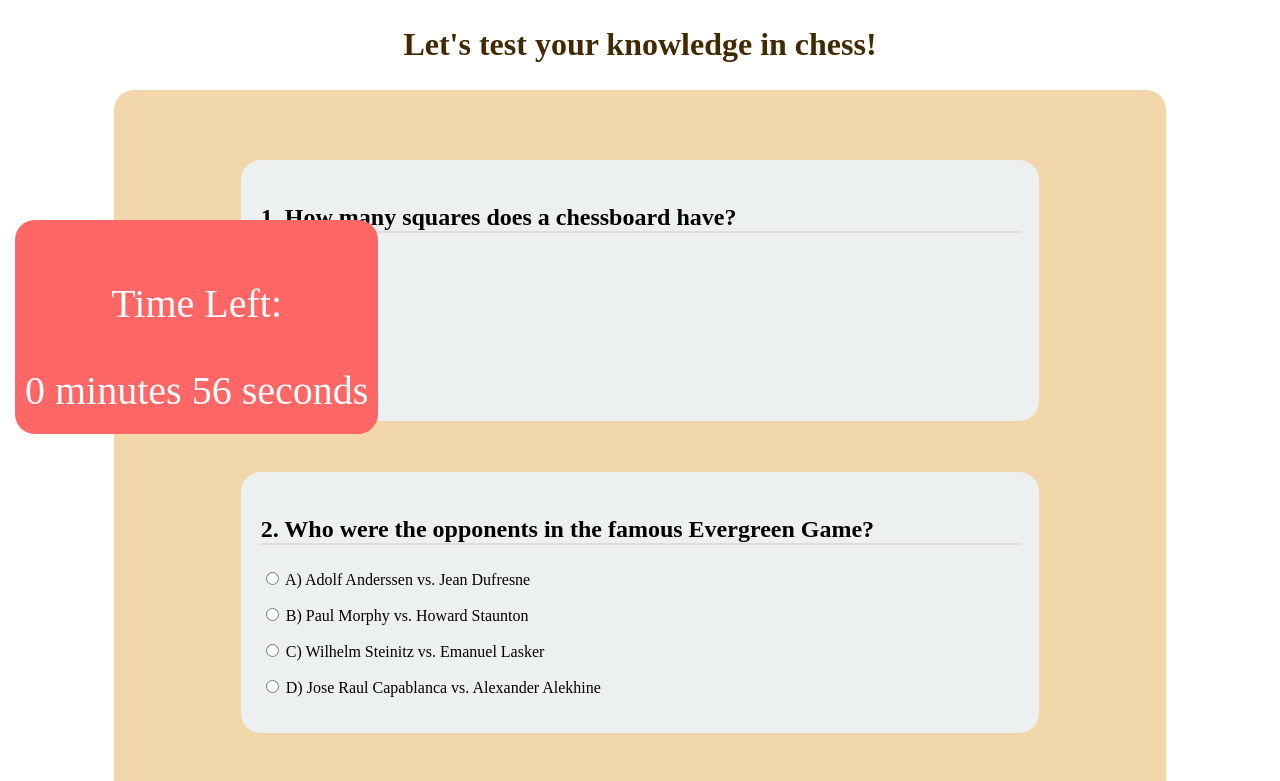
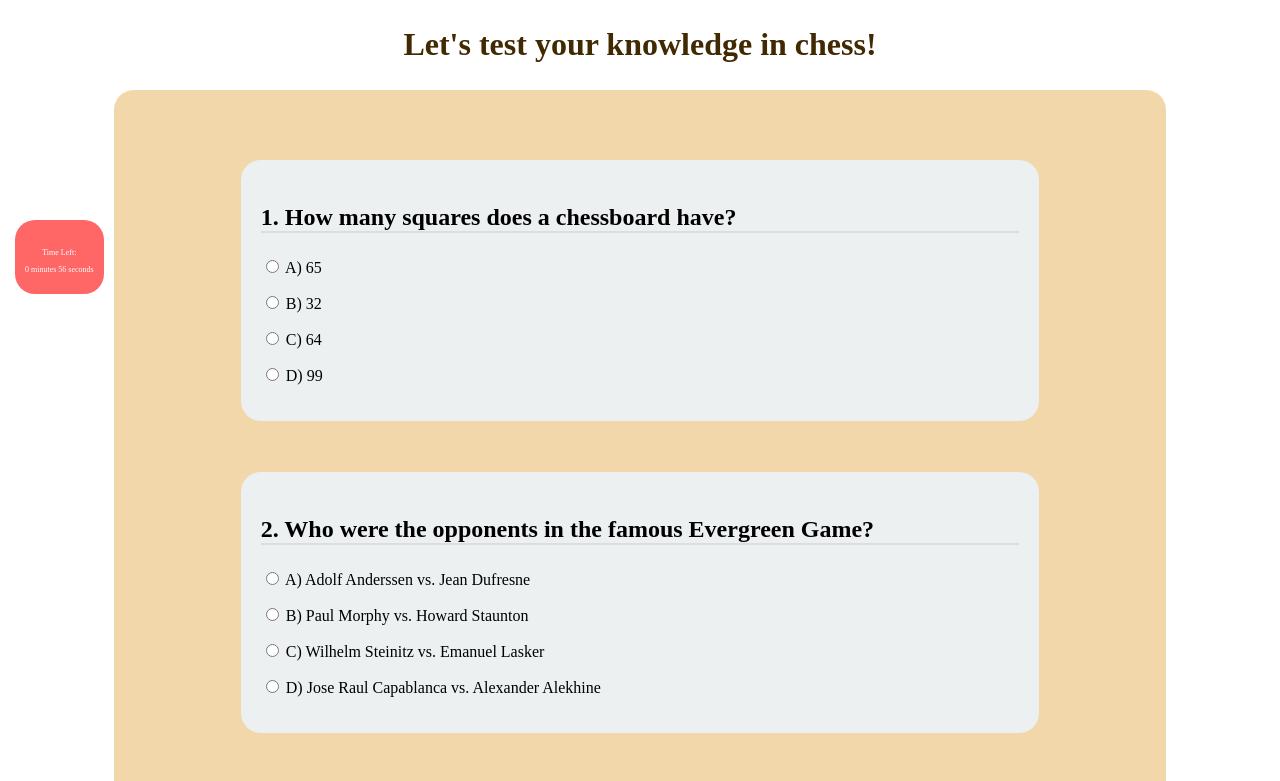
Before and after one commit to rpasbamboo/Chess-Emporium, a plain HTML site: page quiz.html in a window 1280 px wide. Shown: the top 781 px of the page. Drawn offline with Linux system fonts and the light colour scheme.

Commit message:
Revert "timer issue fixed"
This reverts commit bd1dac52b21308a662af3316d40f95ec2c441d96.

```diff
--- a/quiz.css
+++ b/quiz.css
@@ -69,7 +69,7 @@
      left:0;
      position:fixed;
      top:25%;
-     font-size:40px;
+     font-size:0.5rem;
      text-align:center;
 	 color: white;
      background-color:#ff6666;
```
